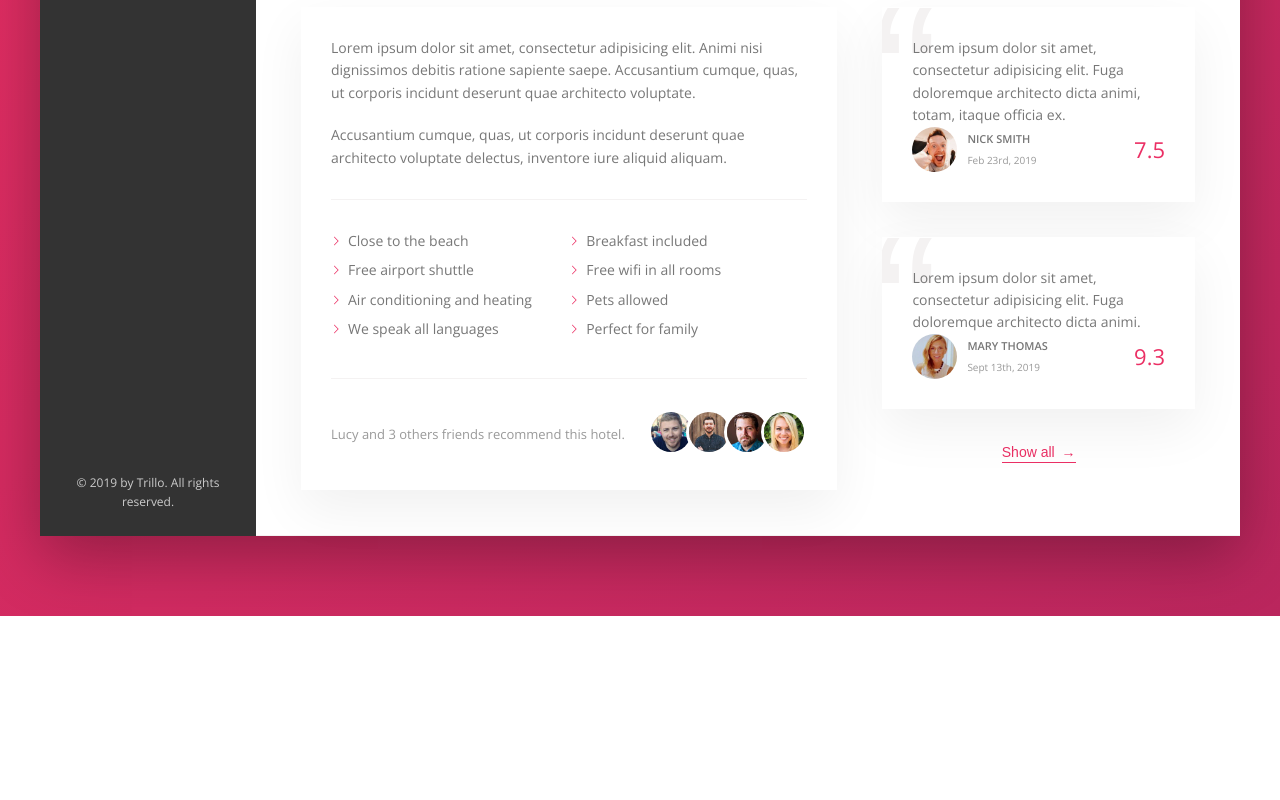
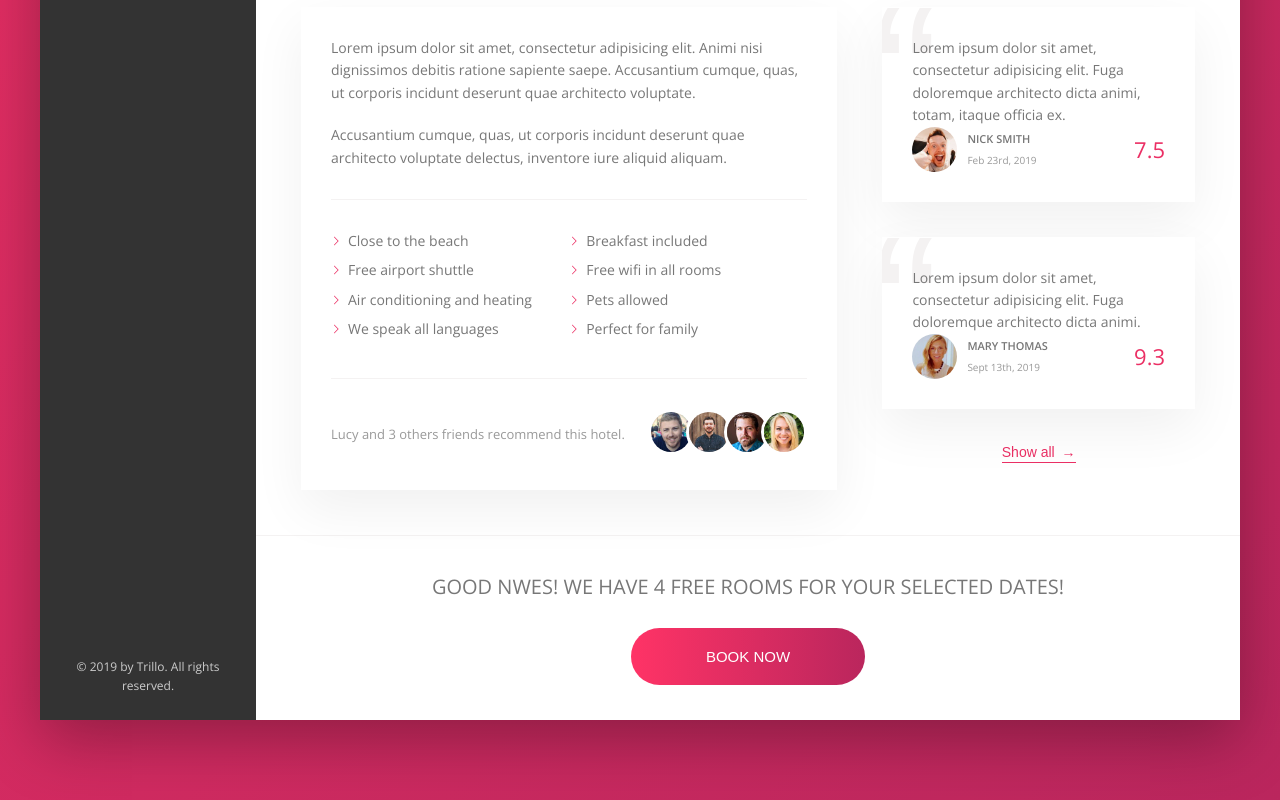
Before and after one commit to emerpaiva/Trillo, a website: page index.html in a window 1280 px wide. Shown: the part 640-1440 px from the top of the page. Before the commit the page ends 1256 px from the top, so only its background shows below. Drawn offline with nearby package versions, Linux system fonts and the light colour scheme.

Commit message:
Created CTA section

```diff
--- a/index.html
+++ b/index.html
@@ -197,6 +197,14 @@
             </div>
           </div>
 
+          <div class="cta">
+            <h2 class="cta__book-now">Good nwes! We have 4 free rooms for your selected dates!</h2>
+            <button class="btn">
+              <span class="btn__visible">Book now</span>
+              <span class="btn__invisible">Only 4 rooms left</span>
+            </button>
+          </div>
+
         </main>
       </div>
     </div>
--- a/scss/components/_button.scss
+++ b/scss/components/_button.scss
@@ -29,3 +29,51 @@
     animation: pulsate 1s infinite;
   }
 }
+
+.btn {
+  background-image: linear-gradient(to right, var(--color-primary-light), var(--color-primary-dark));
+  border: none;
+  border-radius: 100px;
+  color: #fff;
+  cursor: pointer;
+  font-size: 1.5rem;
+  font-weight: 300;
+  text-transform: uppercase;
+  position: relative;
+  overflow: hidden;
+
+  &>* {
+    display: inline-block;
+    height: 100%;
+    width: 100%;
+    transition: all .2s;
+  }
+
+  &__visible {
+    padding: 2rem 7.5rem;
+  }
+
+  &__invisible {
+    position: absolute;
+    padding: 2rem 0;
+    top: -100%;
+    left: 0;
+  }
+
+  &:hover {
+    background-image: linear-gradient(to left, var(--color-primary-light), var(--color-primary-dark));
+  }
+
+  &:hover &__visible {
+    transform: translateY(100%);
+  }
+
+  &:hover &__invisible {
+    top: 0;
+  }
+
+  &:focus {
+    outline: none;
+    animation: pulsate 1s infinite;
+  }
+}
--- a/scss/pages/_home.scss
+++ b/scss/pages/_home.scss
@@ -40,3 +40,17 @@
   flex-direction: column;
   align-items: center;
 }
+
+////////////////////////////
+// CALL TO ACTION
+.cta {
+  padding: 3.5rem 0;
+  text-align: center;
+
+  &__book-now {
+    font-size: 2rem;
+    font-weight: 300;
+    text-transform: uppercase;
+    margin-bottom: 2.5rem;
+  }
+}
```
Also changed, not shown: css/style.css.
